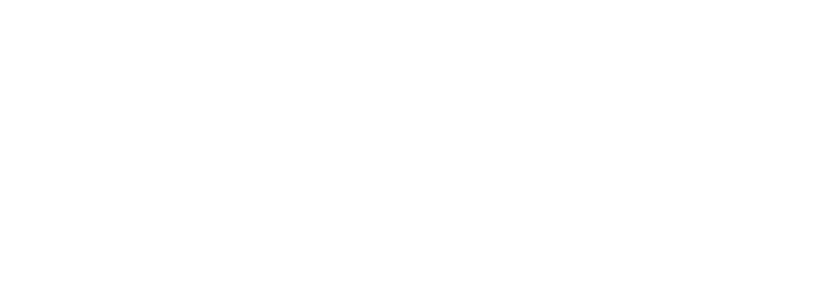
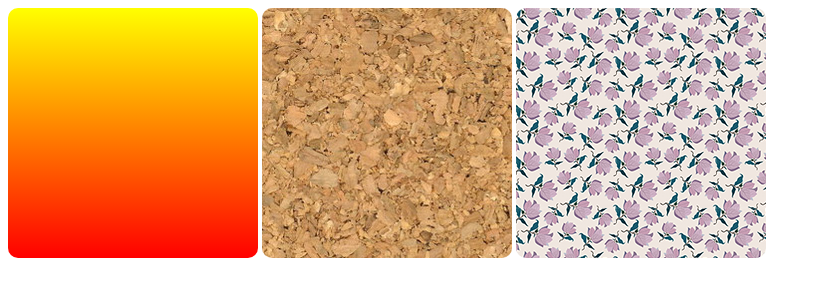
Before and after one commit to EltonZualo/html-CSS, a plain HTML site: page fundo01.html in a window 1280 px wide. Shown: the whole page, without its empty margins (0-821 px from the left). Drawn offline with Linux system fonts and the light colour scheme.

Commit message:
praticar fundo nos blocos

```diff
--- a/fundo01.html
+++ b/fundo01.html
@@ -2,10 +2,44 @@
 <html lang="en">
 <head>
     <meta charset="UTF-8">
-    <meta name="viewport" content="width=                                                                                                                                                                                                                                                                                                                                                                                                                                                                                                                                                                                                                                                                                                                                                                                                                                                                                                                                                                                                                                      , initial-scale=1.0">
-    <title>Document</title>
+    <meta name="viewport" content="width=device-width, initial-scale=1.0">
+    <title>Fundos em html</title>
+    <style>
+.quadrado{
+          display: inline-block;
+          border-radius: 10px 10px;
+          width: 250px;
+          height: 250px;
+          border: 25px black;
+
+}
+#q1{
+    background-image: linear-gradient( to bottom, yellow,red);
+}
+#q2{
+    background-image:  url(imagens/wallpaper001.jpg);
+}
+
+#q3{
+    background-image: url(imagens/pattern003.png);
+}
+    </style>
 </head>
 <body>
 
+    <div class="quadrado" id="q1">
+
+
+    </div>
+
+    <div class="quadrado" id="q2">
+
+
+    </div>
+
+    <div class="quadrado" id="q3">
+
+
+    </div>
 </body>
 </html>
```
Also changed, not shown: imagens/pattern001.png (renamed from imagens-cap19/pattern001.png), imagens/pattern002.png (renamed from imagens-cap19/pattern002.png), imagens/pattern003.png (renamed from imagens-cap19/pattern003.png), imagens/pattern004.png (renamed from imagens-cap19/pattern004.png), imagens/target001.png (renamed from imagens-cap19/target001.png), imagens/wallpaper001.jpg (renamed from imagens-cap19/wallpaper001.jpg), imagens/wallpaper002.jpg (renamed from imagens-cap19/wallpaper002.jpg), imagens/wallpaper003.jpg (renamed from imagens-cap19/wallpaper003.jpg), imagens/wallpaper004.jpg (renamed from imagens-cap19/wallpaper004.jpg), imagens/wallpaper005.jpg (renamed from imagens-cap19/wallpaper005.jpg), imagens/wallpaper006.jpg (renamed from imagens-cap19/wallpaper006.jpg).
